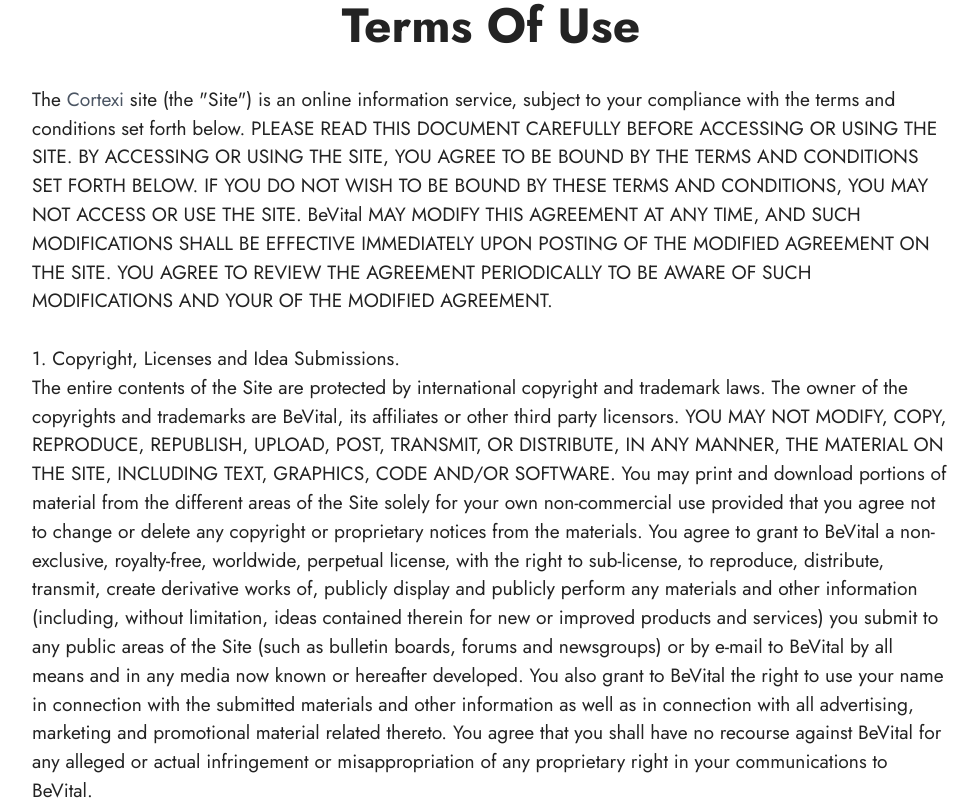
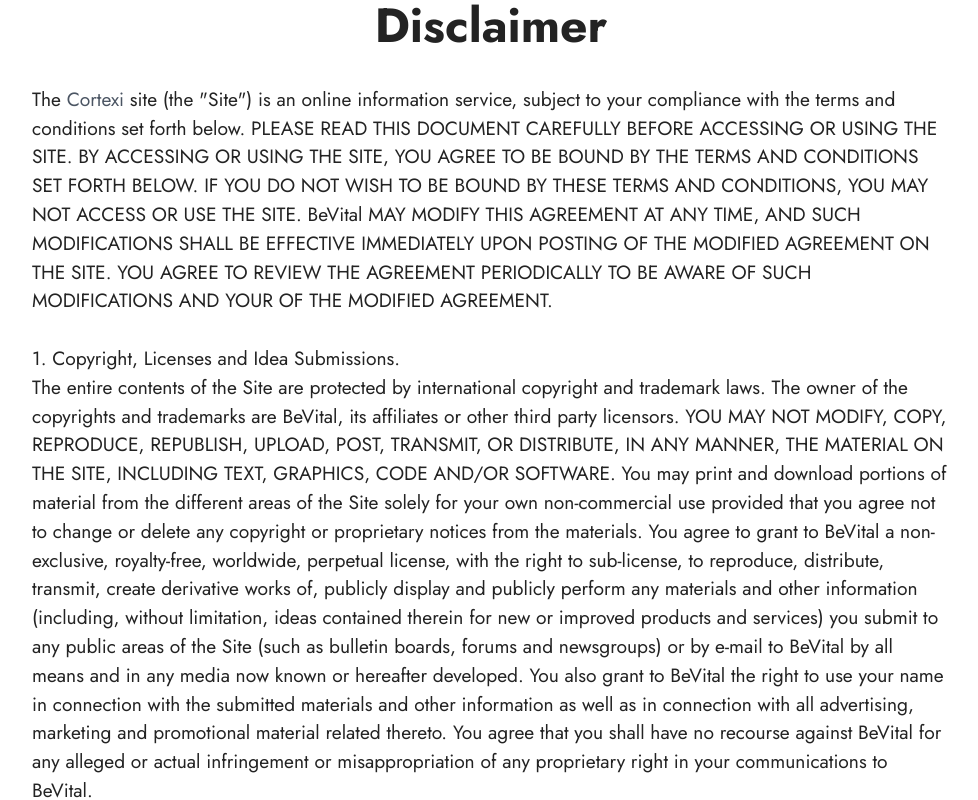
Before and after one commit to rajnagpalx/cortexi.org, a plain HTML site: page page3.html in a window 1280 px wide. Shown: the top 800 px of the page, without its empty margins (149-1127 px from the left). Drawn offline with Linux system fonts and the light colour scheme.

Commit message:
Update page3.html

```diff
--- a/page3.html
+++ b/page3.html
@@ -8,13 +8,13 @@
   <meta name="twitter:card" content="summary_large_image"/>
   <meta name="twitter:image:src" content="">
   <meta property="og:image" content="">
-  <meta name="twitter:title" content="Privacy Policy">
+  <meta name="twitter:title" content="Disclaimer">
   <meta name="viewport" content="width=device-width, initial-scale=1, minimum-scale=1">
   <link rel="shortcut icon" href="assets/images/buy-official-usa-128x128.png" type="image/x-icon">
   <meta name="description" content="">
 
 
-  <title>Privacy Policy</title>
+  <title>Disclaimer</title>
   <link rel="stylesheet" href="assets/bootstrap/css/bootstrap.min.css">
   <link rel="stylesheet" href="assets/bootstrap/css/bootstrap-grid.min.css">
   <link rel="stylesheet" href="assets/bootstrap/css/bootstrap-reboot.min.css">
@@ -88,7 +88,7 @@ snaptr('track', 'PAGE_VIEW');
     <div class="container">
         <div class="row justify-content-center">
             <div class="title col-md-12 col-lg-12">
-                <h3 class="mbr-section-title mbr-fonts-style align-center mb-4 display-2"><strong>Terms Of Use</strong></h3>
+                <h3 class="mbr-section-title mbr-fonts-style align-center mb-4 display-2"><strong>Disclaimer</strong></h3>
 
 
             </div>
```
